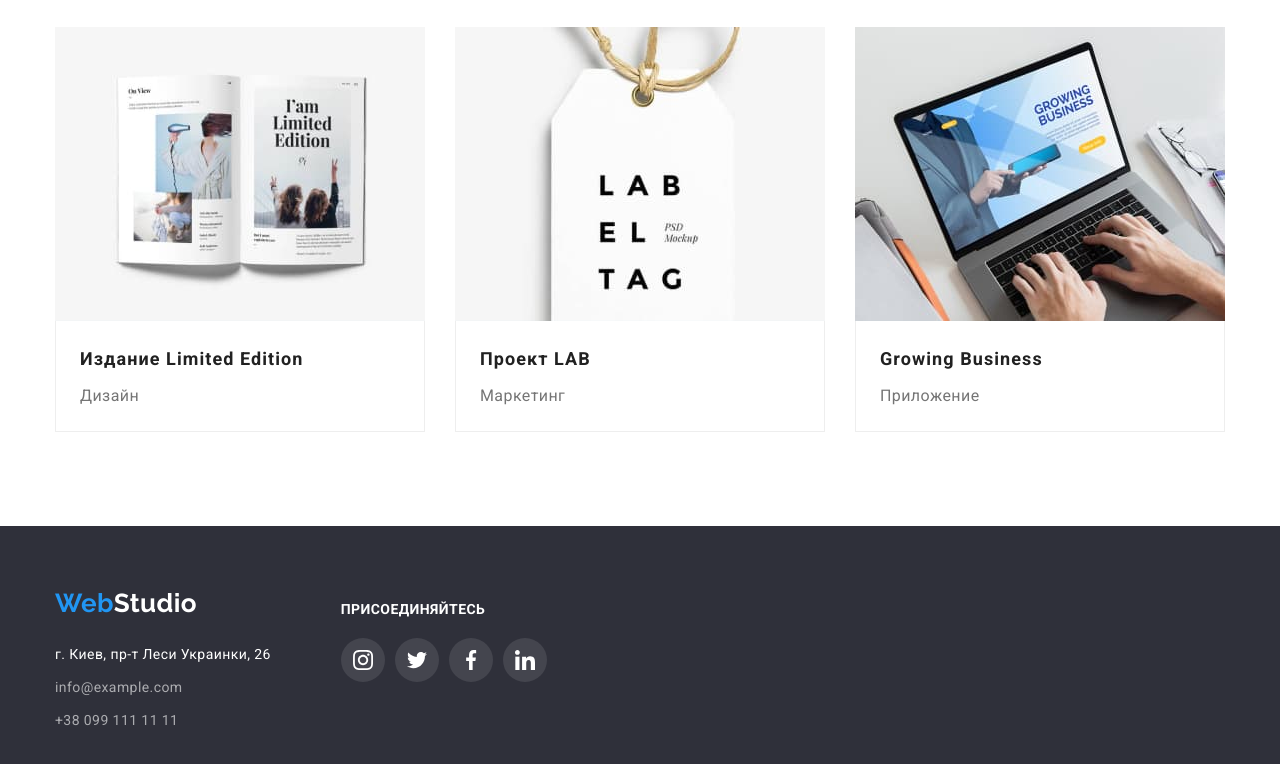
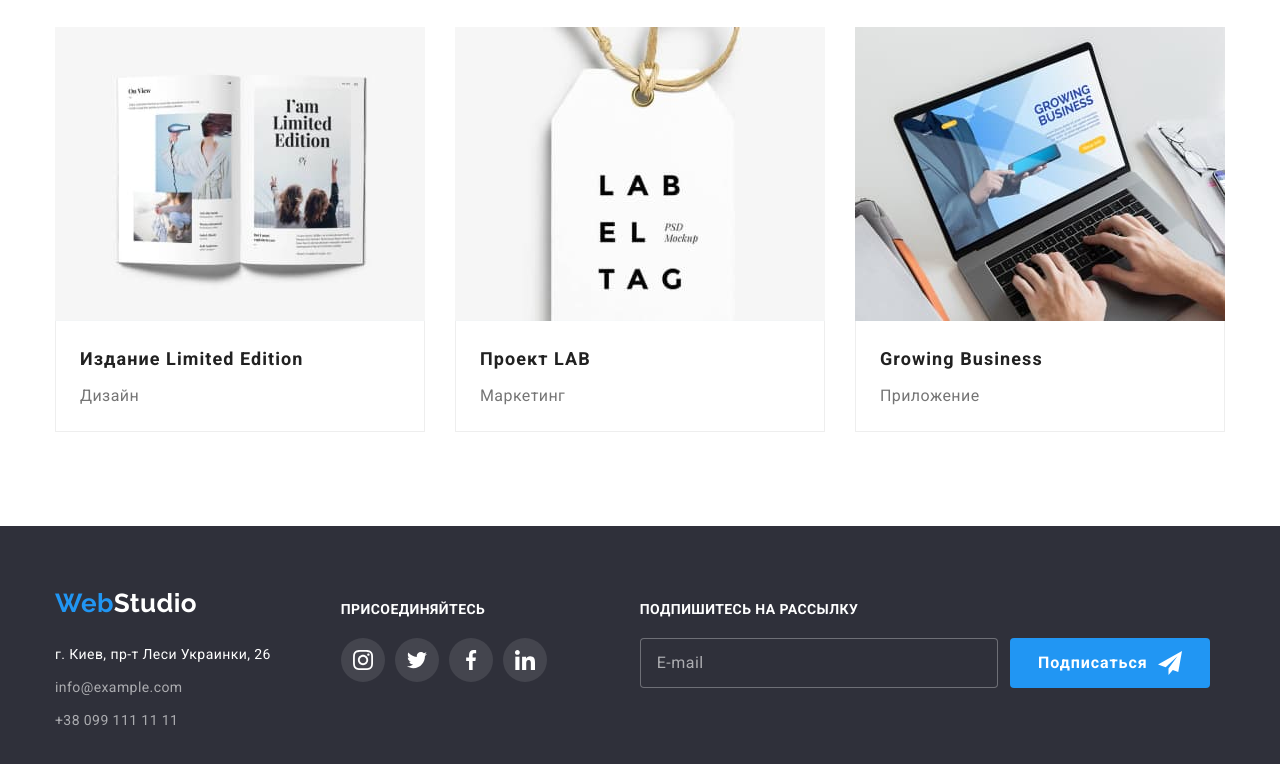
Before and after one commit to VolovodenkoTaras/goit-markup-hw-06, a plain HTML site: page portfolio.html in a window 1280 px wide. Shown: the part 1106-1870 px from the top of the page. Drawn offline with nearby package versions, Linux system fonts and the light colour scheme.

Commit message:
ДЗ 6.4

```diff
--- a/css/styles.css
+++ b/css/styles.css
@@ -463,16 +463,16 @@ img {
   transition: border-color 250ms var(--cubic);
 }
 
+.modal-form-commentary:focus-within {
+  border-color: var(--accent-color);
+}
+
 .modal-form-field.commentary {
   margin-bottom: 20px;
 }
 
 .modal-form-commentary::placeholder {
   color: var(--modal-window-commentary-text-color);
-}
-
-.modal-form-commentary:focus-within {
-  border-color: var(--accent-color);
 }
 
 .modal-form-agreement {
--- a/portfolio.html
+++ b/portfolio.html
@@ -344,6 +344,30 @@
             </li>
           </ul>
         </div>
+
+        <div class="footer-subscription">
+          <p class="footer-subscription-text">Подпишитесь на рассылку</p>
+
+          <form class="form-subscription js-speaker-form" autocomplete="off">
+            <div class="form-subscription-field">
+              <label class="hidden" for="email"></label>
+              <input
+                class="subscription-input"
+                type="email"
+                name="mail"
+                id="email"
+                placeholder="E-mail"
+              />
+
+              <button class="button" type="submit">
+                Подписаться
+                <svg class="svg-subscription">
+                  <use href="./images/icons.svg#subscription-send"></use>
+                </svg>
+              </button>
+            </div>
+          </form>
+        </div>
       </div>
     </footer>
   </body>
```
Also changed, not shown: index.html (+3 -3 lines).
